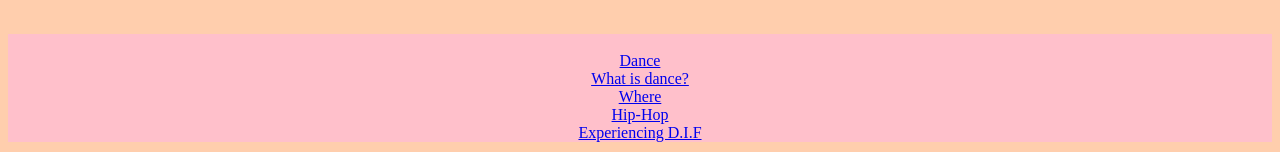
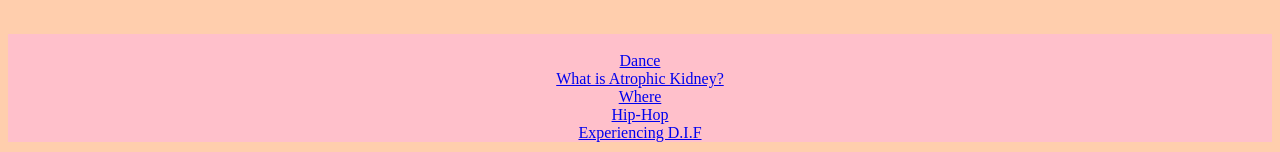
Before and after one commit to marian0789/independent-study, a plain HTML site: page sass/index.html in a window 1280 px wide. Shown: the part 648-800 px from the top of the page. Drawn offline with nearby package versions, Linux system fonts and the light colour scheme; files that its build step writes are made by us from their sources; some icons are missing.

Commit message:
fixed what is dance?

```diff
--- a/sass/index.html
+++ b/sass/index.html
@@ -40,7 +40,7 @@
  <center><a class="navbar-brand" href="index.html"><span class="glyphicon glyphicon-heart-empty"></span>Dance</a></center>
       </div>
 
-       <center>    <class="active"><a href="#home" class="page-scroll">What is dance?</a><br></center>
+       <center>    <class="active"><a href="#home" class="page-scroll">What is Atrophic Kidney?</a><br></center>
         <center>   <class="page scroll"><a href="#Where">Where</a><br></center>
         <center>  <class="page scroll"> <a href="#HipHop">Hip-Hop</a></center>
         <center><class="page scroll"> <a href="#DIF">Experiencing D.I.F</a></center> </center>
```
